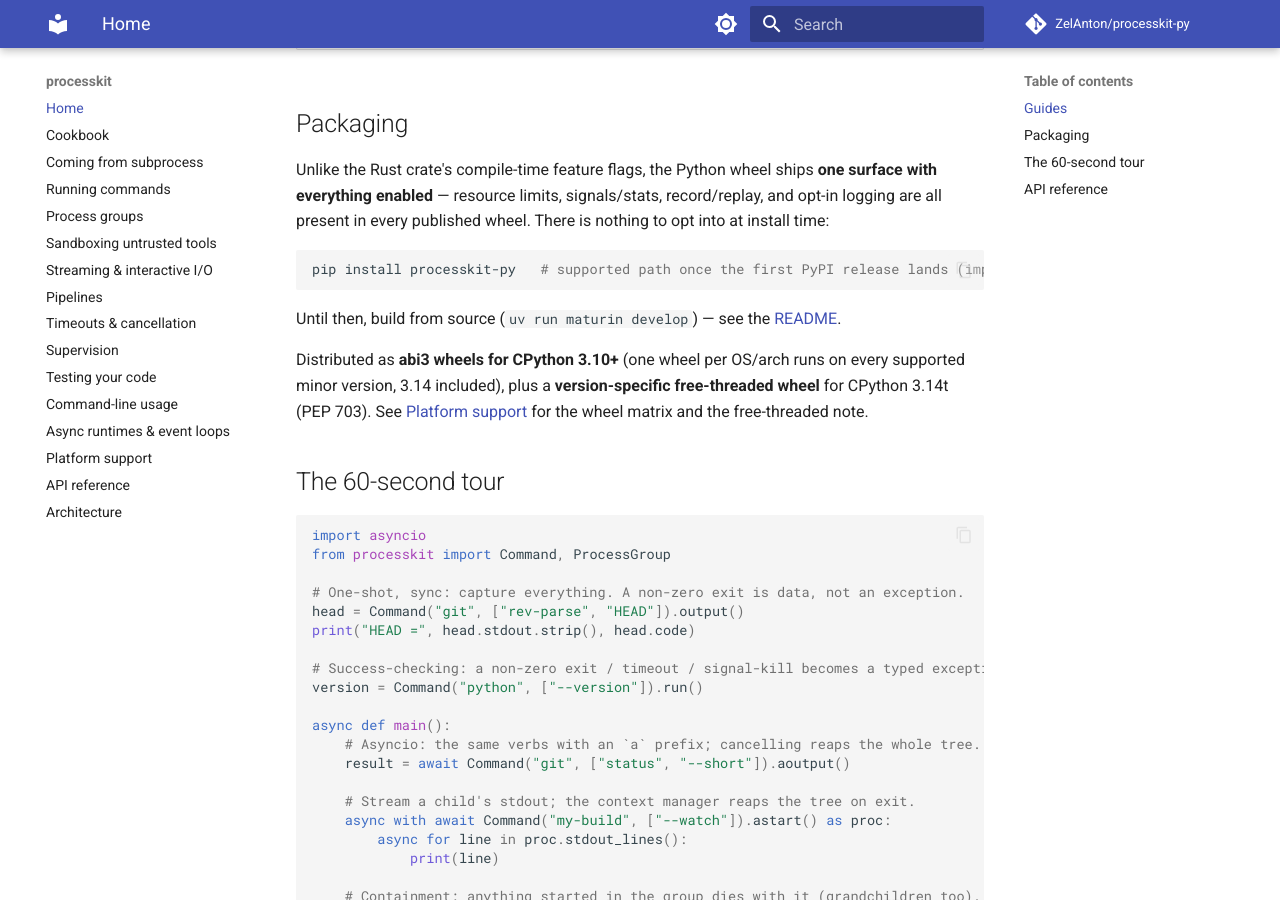
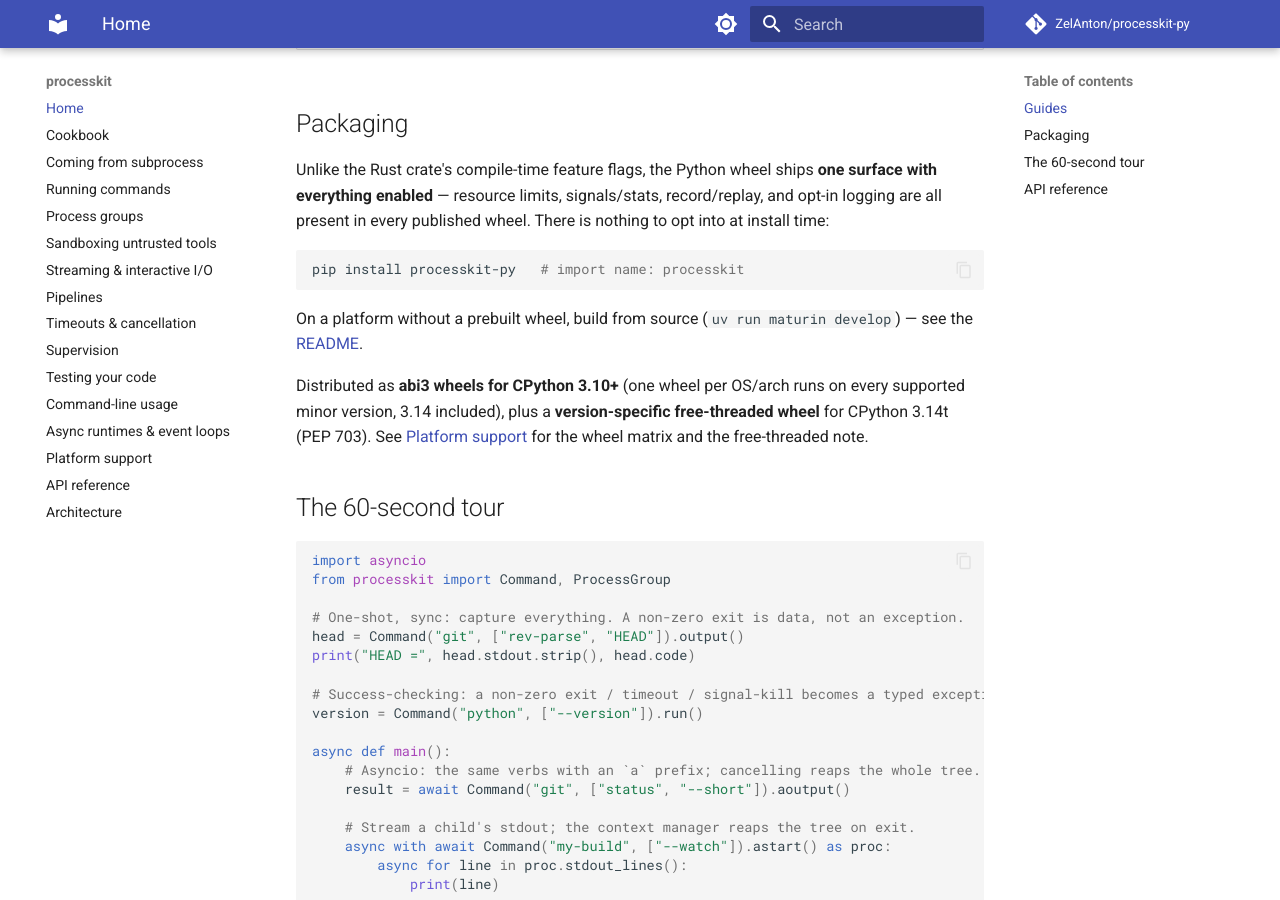
Before and after one commit to ZelAnton/processkit-py, an MkDocs documentation site: the page built from docs/README.md, in a window 1280 px wide and 900 px high, scrolled down 1835 px. Built offline with MkDocs 1.6.1 and Material for MkDocs 9.7.7, drawn with Linux system fonts in a browser that asks for light colours; comment, search, counter and statistics services are not loaded.

Commit message:
Update README release-status wording to match 1.1.1

````diff
--- a/docs/README.md
+++ b/docs/README.md
@@ -64,10 +64,11 @@
 There is nothing to opt into at install time:
 
 ```bash
-pip install processkit-py   # supported path once the first PyPI release lands (import name: processkit)
+pip install processkit-py   # import name: processkit
 ```
 
-Until then, build from source (`uv run maturin develop`) — see the
+On a platform without a prebuilt wheel, build from source (`uv run maturin
+develop`) — see the
 [README](https://github.com/ZelAnton/processkit-py#building-from-source).
 
 Distributed as **abi3 wheels for CPython 3.10+** (one wheel per OS/arch runs on
````
Also changed, not shown: README.md (+1 -1 lines).
